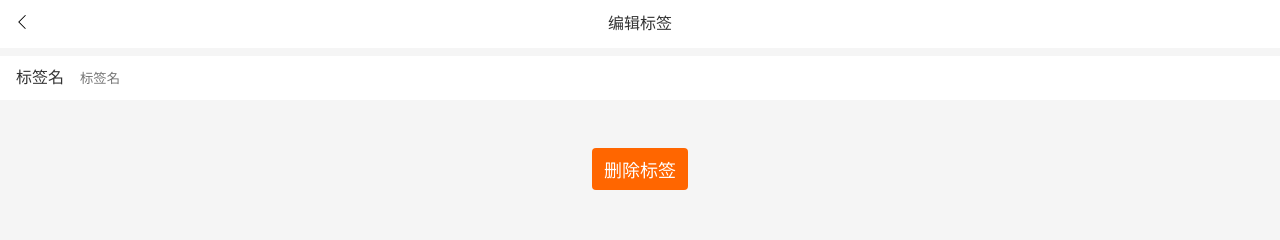
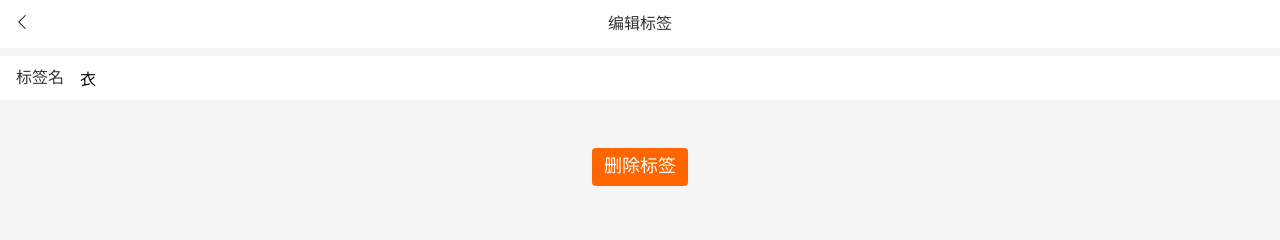
Before and after one commit to ljy123668/zhinong-money-react, a React app: page /tags/1 in a window 1280 px wide. Shown: the top 240 px of the page. Built offline with nearby package versions, Linux system fonts and the light colour scheme.

Commit message:
删除标签

```diff
--- a/src/index.scss
+++ b/src/index.scss
@@ -20,8 +20,8 @@
     line-height: 1.2;
     background-color: #f5f5f5;
 }
-button{
-    font-family: inherit;
+button,input{
+    font:inherit ;
     border:none;
 }
 
--- a/src/useTags.tsx
+++ b/src/useTags.tsx
@@ -11,10 +11,34 @@
 const useTags = () => {
     const [tags, setTags] = useState<{ id: number, name: string }[]>(defaultTags)
     const findTag = (id: number) => tags.filter(tag => tag.id === id)[0]
+    const findTagIndex = (id: number) => {
+        let result = -1;
+        for (let i = 0; i < tags.length; i++) {
+
+            if (tags[i].id === id) {
+                result = i;
+                break;
+            }
+            return result
+        }
+    }
+    const updateTag = (id: number, obj: { name: string }) => {
+        const index = findTagIndex(id)
+        const tagsClone = JSON.parse(JSON.stringify(tags))
+        tagsClone.splice(index, 1, { id: id, name: obj.name })
+        setTags(tagsClone)
+    }
+    const deleteTag = (id: number) => {
+        const index = findTagIndex(id)
+        const tagsClone = JSON.parse(JSON.stringify(tags))
+        tagsClone.splice(index, 1)
+        setTags(tagsClone)
+    }
     return {
         tags,
         setTags,
-        findTag
+        findTag,
+        updateTag, findTagIndex, deleteTag
     }
 }
 
--- a/src/views/Tag.tsx
+++ b/src/views/Tag.tsx
@@ -13,7 +13,7 @@
     id: string
 }
 
-const Topbar = styled.header`
+const TopBar = styled.header`
     display:flex;
     justify-content:space-between;
     line-height:20px;
@@ -26,30 +26,39 @@
     margin-top:8px;
 `
 
-const Tag: React.FC = (props) => {
-    const { findTag } = useTags()
-    let { id } = useParams<Params>()
-    const tag = findTag(parseInt(id))
+const Tag: React.FC = () => {
+    const { findTag, updateTag, deleteTag } = useTags()
+    let { id: idString } = useParams<Params>()
+    const tag = findTag(parseInt(idString))
+
+
     return (
         <Layout>
-            <Topbar>
+            <TopBar>
                 <Icon name="left" />
                 <span>编辑标签</span>
                 <Icon />
-            </Topbar>
+            </TopBar>
+            {tag ? <div>
+
+
                 <InputWrapper>
-                <Input label="标签名" type="text" placeholder="标签名"> </Input>
+                    <Input label="标签名" type="text"
+                        placeholder="标签名" value={tag.name}
+                        onChange={(e) => { updateTag(tag.id, { name: e.target.value }) }}
+                    > </Input>
                 </InputWrapper>
                 <Center>
                     <Space />
                     <Space />
                     <Space />
-                <Button>删除标签</Button>
+                    <Button onClick={() => { deleteTag(tag.id) }}>删除标签</Button>
                 </Center>
+            </div> : <Center>tag 不存在</Center>}
 
         </Layout>
+    )
 
-    )
 
 }
 
```
Also changed, not shown: 1 other file (tests, documents, lock files or other folders). Lines whose indentation alone changed are shown as unchanged.
